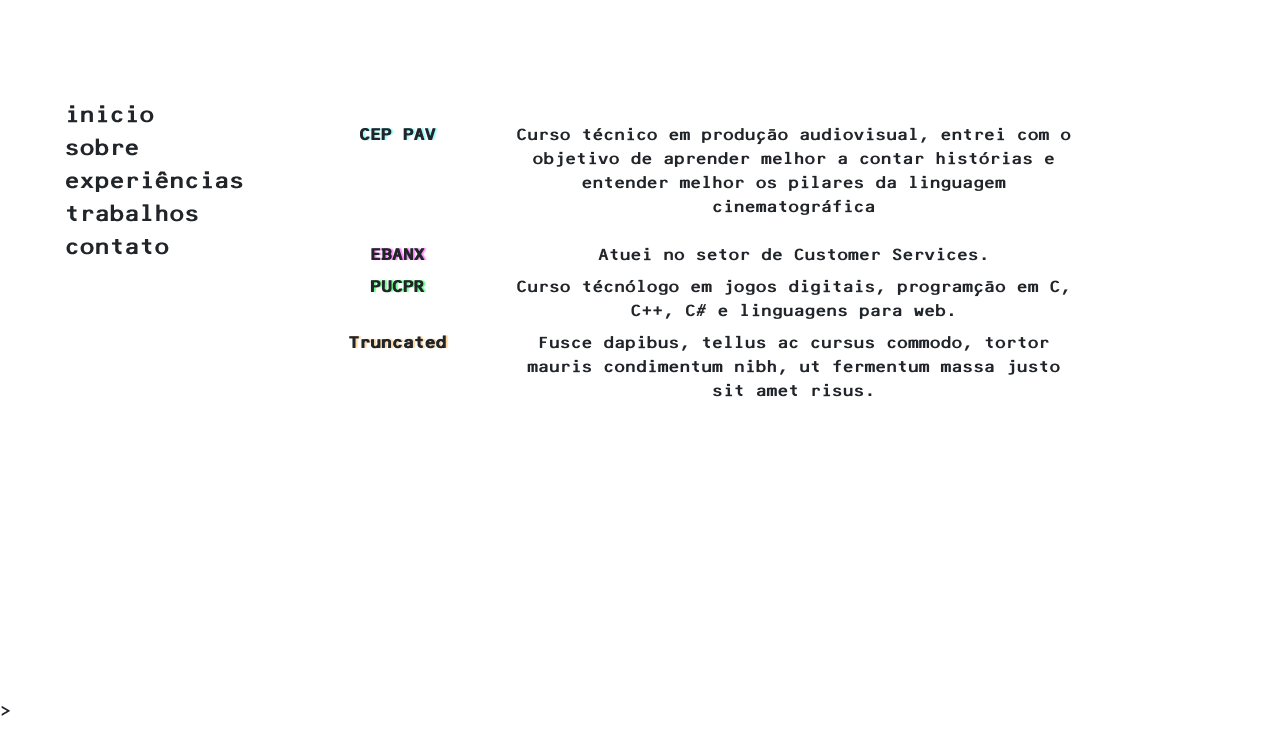
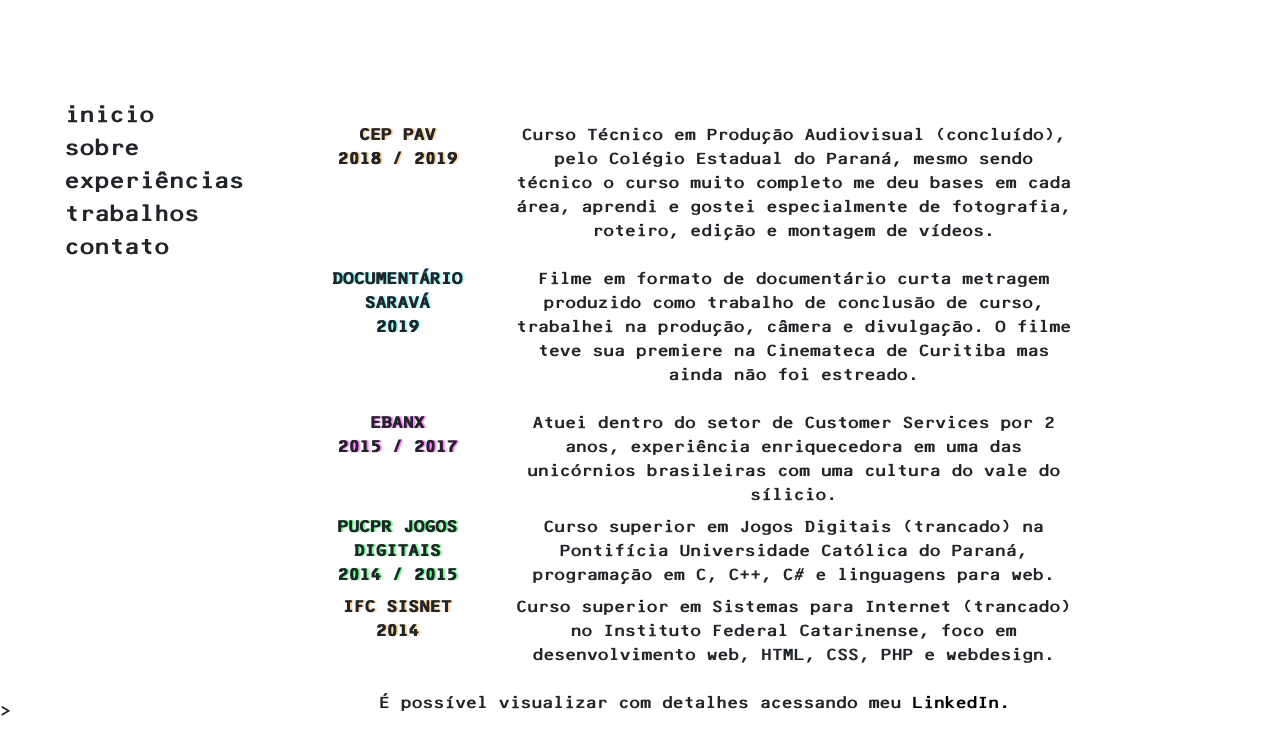
Before and after one commit to akage/portfolio, a plain HTML site: page index.html in a window 1280 px wide. Both pictures are taken after a click on the item "experiências". Drawn offline with nearby package versions, Linux system fonts and the light colour scheme.

Commit message:
Add files via upload
Melhorando as informações na página Experiências.

```diff
--- a/index.html
+++ b/index.html
@@ -43,27 +43,32 @@
 					<div id="sobre" style="display: none;" class="col-md-10 text-center">
 						<br/>
 						<img class="rounded mx-auto d-block" src="foto-perfil.png" alt="Natali Gonzales"><br/>
-						<div class="text-center"><p>Naturalmente nerd demais e por isso inclinada a trabalhar com atividades multidisciplinares, amo resolver problemas e usar meus conhecimentos específicos que adquiro de formas diversas, gosto muito de tecnologia, jogos, artes visuais e audiovisual, entendo bem de sistemas, computadores e plataformas baseadas em 0 e 1 em geral, bastante social e comunicativa. </p></div>
+						<div class="text-center"><h3>Natali Francini Gonzales</h3><p>Naturalmente nerd demais e por isso inclinada a trabalhar com atividades multidisciplinares, amo resolver problemas e usar meus conhecimentos específicos que adquiro de formas diversas, gosto muito de tecnologia, jogos, design, artes visuais e audiovisual, entendo bem de sistemas, computadores e plataformas baseadas em 0 e 1 em geral, bastante social e comunicativa. </p></div>
 					</div>
 					<div id="experiencias" style="display: none;" class="col-md-10">
 						<div class="text-center">
 							<br/>
 							<dl class="row">
-							  <dt class="col-sm-3"style="text-shadow: 2px 0px 1px #9CFFFF;">CEP PAV</dt>
+							  <dt class="col-sm-3"style="text-shadow: 2px 0px 1px #FFD59D;">CEP PAV <br> 2018 / 2019</dt>
 							  <dd class="col-sm-9">
-							    <p>Curso técnico em produção audiovisual, entrei com o objetivo de aprender melhor a contar histórias e entender melhor os pilares da linguagem cinematográfica</p>
+							    <p>Curso Técnico em Produção Audiovisual (concluído), pelo Colégio Estadual do Paraná, mesmo sendo técnico o curso muito completo me deu bases em cada área, aprendi e gostei especialmente de fotografia, roteiro, edição e montagem de vídeos.</p>
 							  </dd><br>
-							  <dt class="col-sm-3" style="text-shadow: 2px 0px 1px #FF88FF;">EBANX </dt>
-							  <dd class="col-sm-9">Atuei no setor de Customer Services.</dd>
+							  <dt class="col-sm-3"style="text-shadow: 2px 0px 1px #9CFFFF;">DOCUMENTÁRIO SARAVÁ <br>2019</dt>
+							  <dd class="col-sm-9">
+							    <p>Filme em formato de documentário curta metragem produzido como trabalho de conclusão de curso, trabalhei na produção, câmera e divulgação. O filme teve sua premiere na Cinemateca de Curitiba mas ainda não foi estreado.</p>
+							  </dd><br>
+							  <dt class="col-sm-3" style="text-shadow: 2px 0px 1px #FF88FF;">EBANX <br>2015 / 2017</dt>
+							  <dd class="col-sm-9">Atuei dentro do setor de Customer Services por 2 anos, experiência enriquecedora em uma das unicórnios brasileiras com uma cultura do vale do sílicio.</dd><br>
 
-							  <dt class="col-sm-3" style="text-shadow: 2px 0px 1px #70FF90;"">PUCPR</dt>
-							  <dd class="col-sm-9">Curso técnólogo em jogos digitais, programção em C, C++, C# e linguagens para web.</dd><br>
+							  <dt class="col-sm-3" style="text-shadow: 2px 0px 1px #70FF90;">PUCPR JOGOS DIGITAIS <br> 2014 / 2015</dt>
+							  <dd class="col-sm-9">Curso superior em Jogos Digitais (trancado) na Pontifícia Universidade Católica do Paraná, programação em C, C++, C# e linguagens para web.</dd><br>
 
-							  <dt class="col-sm-3" style="text-shadow: 2px 0px 1px #FFD59D;">Truncated</dt>
-							  <dd class="col-sm-9">Fusce dapibus, tellus ac cursus commodo, tortor mauris condimentum nibh, ut fermentum massa justo sit amet risus.</dd>
+							  <dt class="col-sm-3" style="text-shadow: 2px 0px 1px #FFD59D;">IFC SISNET <br> 2014</dt>
+							  <dd class="col-sm-9">Curso superior em Sistemas para Internet (trancado) no Instituto Federal Catarinense, foco em desenvolvimento web, HTML, CSS, PHP e webdesign.</dd>
 
 
 							</dl>
+							<span>É possível visualizar com detalhes acessando meu <a href="https://www.linkedin.com/in/nataligonzales/">LinkedIn.</a></span>
 						</div>
 					</div>
 					<div id="trabalhos" class="col-md-10" style="display: none;">
@@ -81,7 +86,7 @@
 						  <div class="col-md-4">
 						    <div class="thumbnail">
 						      <a href="#">
-						        <img src="trabalho_2.png" alt="Nature" style="width:100%">
+						        <img src="trabalho_2.png" style="width:100%">
 						        <div class="caption">
 						          <p>Ilustração aleatória</p>
 						        </div>
@@ -91,9 +96,9 @@
 						  <div class="col-md-4">
 						    <div class="thumbnail">
 						      <a href="/w3images/fjords.jpg">
-						        <img src="https://picsum.photos/id/736/200/200" alt="Fjords" style="width:100%">
+						        <img src="trabalho_3.png" style="width:100%">
 						        <div class="caption">
-						          <p>Lorem ipsum...</p>
+						          <p>Identidade visual do Lebre Cicloentregas</p>
 						        </div>
 						      </a>
 						    </div>
```
Also changed, not shown: trabalho_3.png (added).
